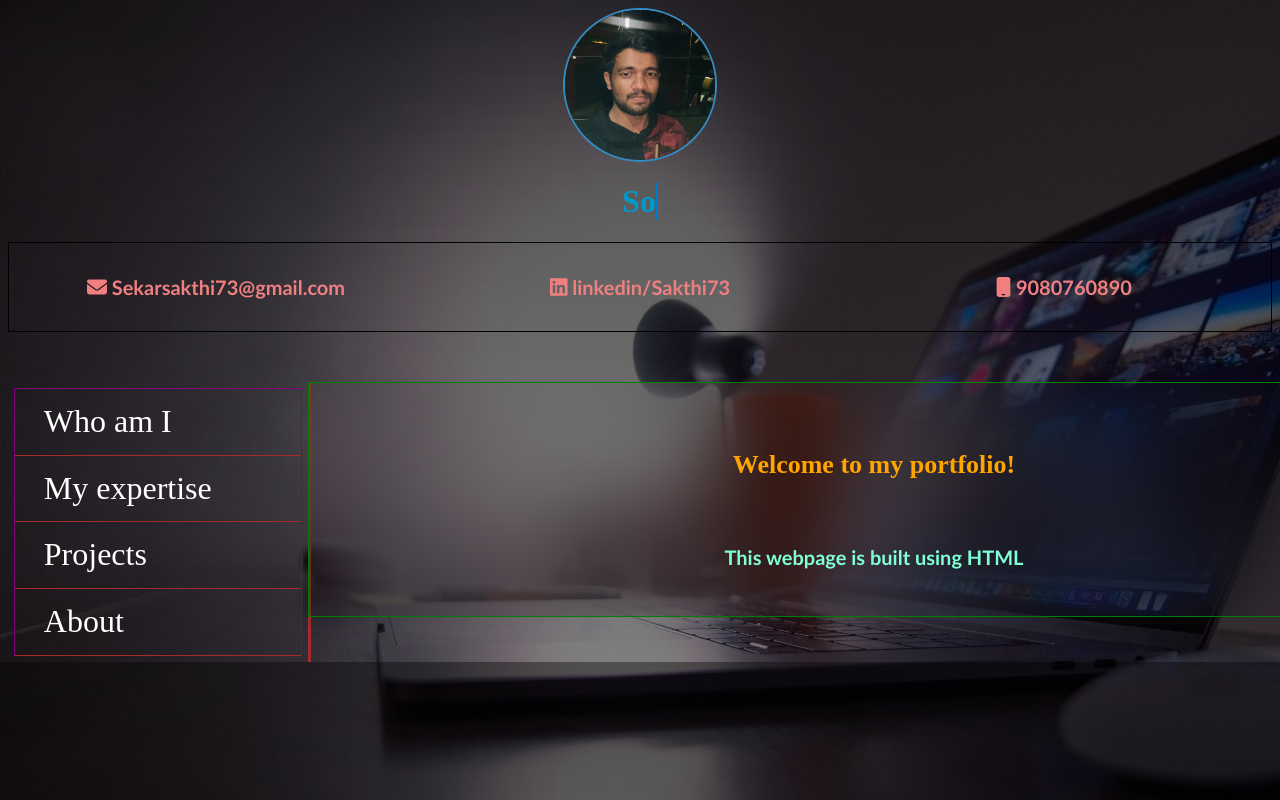
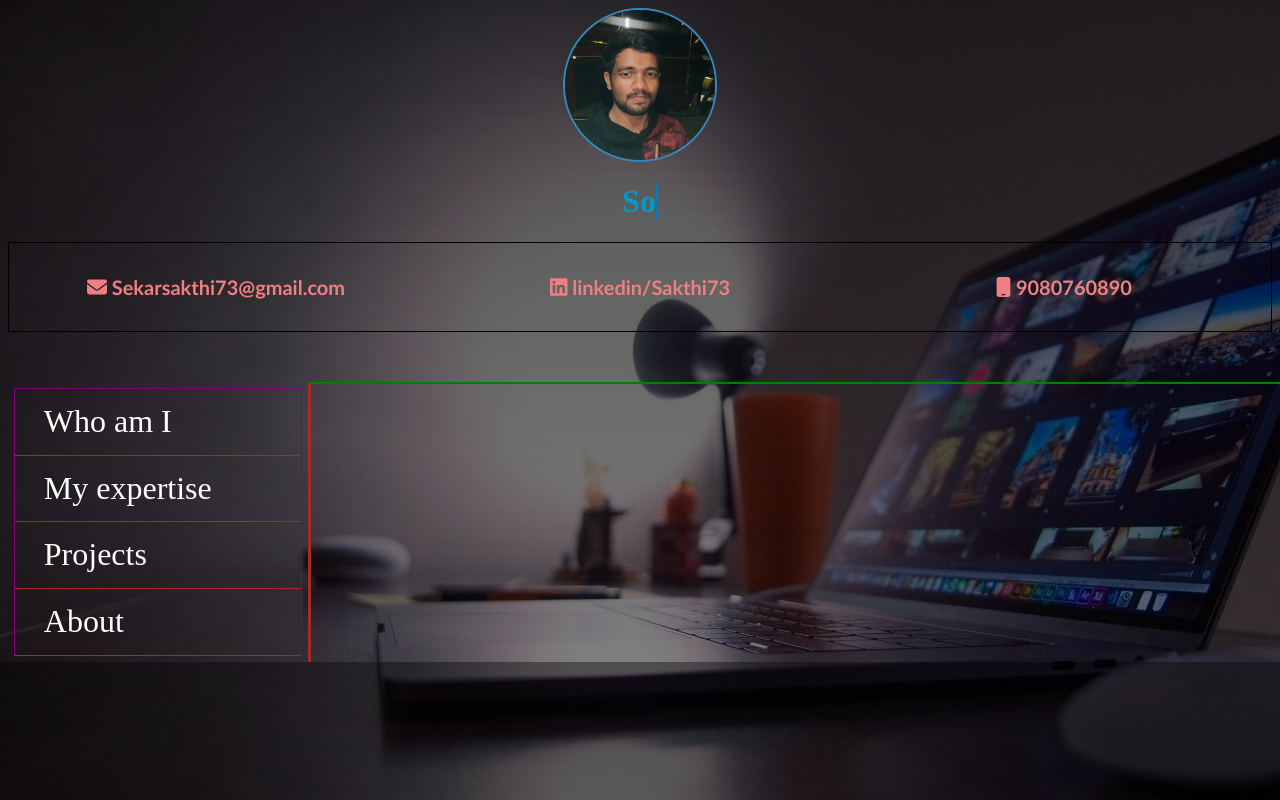
Before and after one commit to IcePrince7/port-folio, a React (Create React App) app: page / in a window 1280 px wide. Shown: the top 800 px of the page. Built offline with nearby package versions, Linux system fonts and the light colour scheme.

Commit message:
Altered Homepage to be in touch with GH PAGES

```diff
--- a/src/App.js
+++ b/src/App.js
@@ -98,7 +98,7 @@ function App() {
                     </Link>
                   </li>
                   <li>
-                    <Link to="/" activeClassName="active">
+                    <Link to="/port-folio" activeClassName="active">
                       About
                     </Link>
                   </li>
@@ -110,7 +110,7 @@ function App() {
                 <Route path="/whoami" element={<WhoAmI />} />
                 <Route path="/languages" element={<Languages />} />
                 <Route path="/proj" element={<Project />} />
-                <Route path="/" element={<Aboutpage />} />
+                <Route path="/port-folio" element={<Aboutpage />} />
               </Routes>
             </div>
           </div>
```
